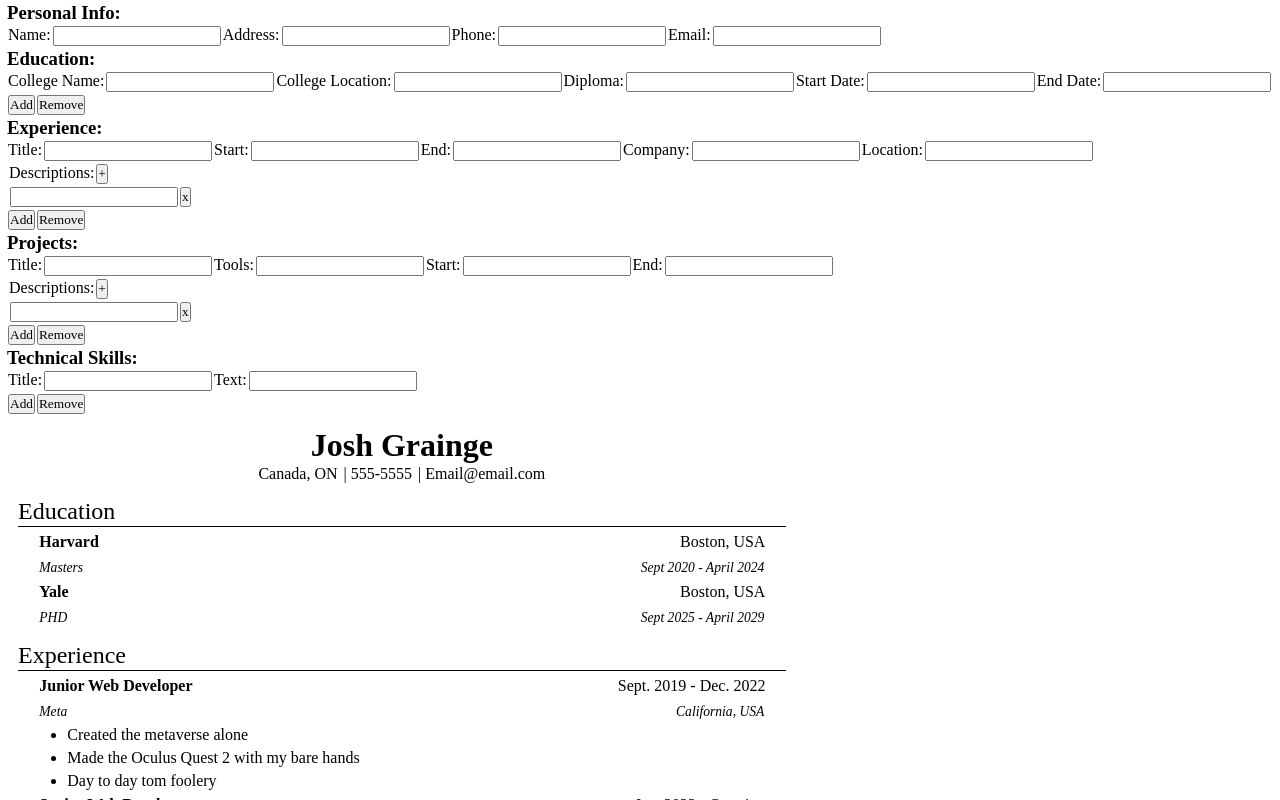
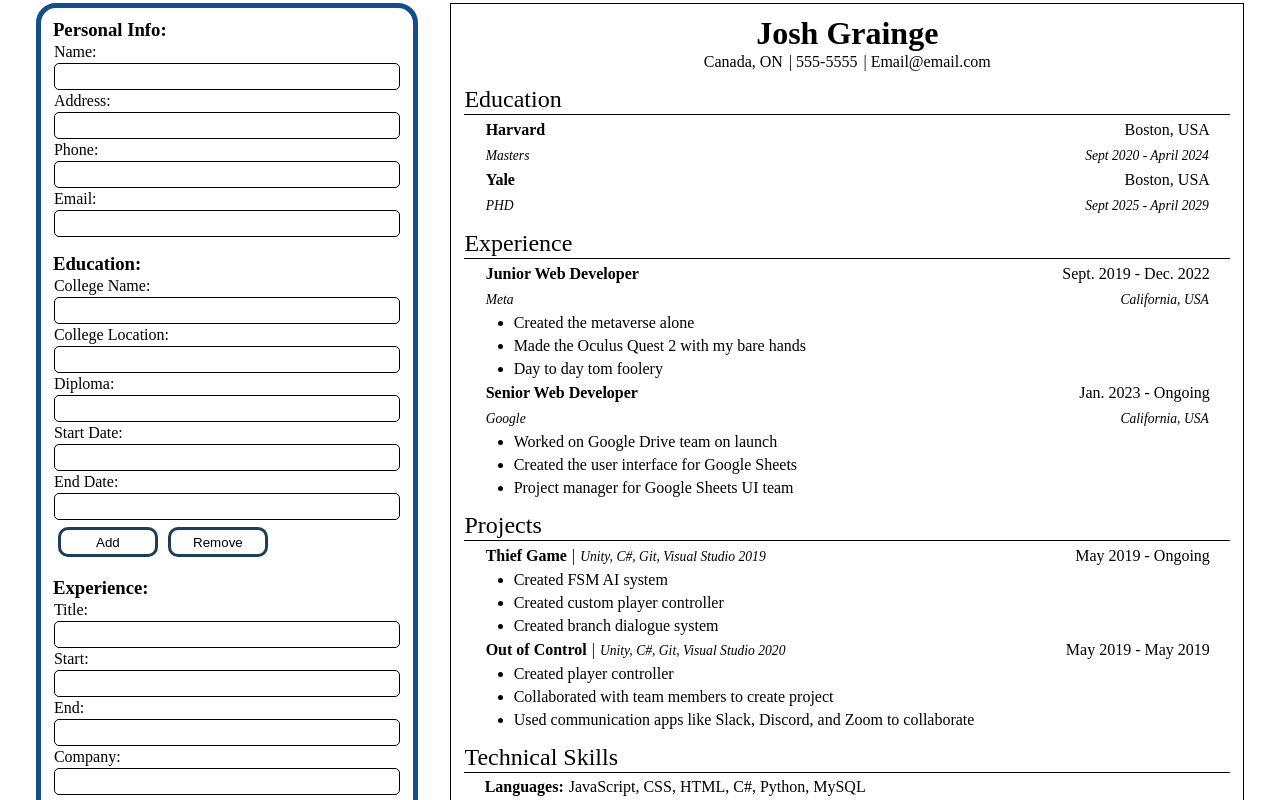
Before and after one commit to JoshGrainge/CV-Project, a React (Create React App) app: page / in a window 1280 px wide. Shown: the top 800 px of the page. Built offline with nearby package versions, Linux system fonts and the light colour scheme.

Commit message:
Added prototype styling to input section

```diff
--- a/src/App.css
+++ b/src/App.css
@@ -6,14 +6,57 @@
 
   box-sizing: border-box;
 
-  font-family: "Times New Roman", Times, serif;
+  --light-blue: #144c8c;
+  --pale-blue: #8ab9ee;
+  --dark-blue: #1f3c58;
+  --gray-blue: #627d9f;
+  --dark-gray: #1c242c;
+}
+
+button {
+  background-color: #ffffff00;
+  border: 3px solid var(--dark-blue);
+  border-radius: 10px;
+}
+
+button:hover {
+  background-color: #e5e5e5;
+  cursor: pointer;
+}
+
+button:active {
+  background-color: var(--pale-blue);
+}
+
+.circle-button {
+  background-color: red;
+  border-radius: 50%;
+  width: 25px;
+  height: 25px;
+  border: 2px solid black;
+}
+
+input {
+  padding: 5px;
+  border: 1px solid black;
+  border-radius: 5px;
+}
+
+.main-container {
+  display: flex;
+  justify-content: space-evenly;
 }
 
 .resume-container {
-  width: 210mm;
-  height: 297mm;
+  background-color: white;
+  min-width: 210mm;
+  min-height: 297mm;
+  max-width: 210mm;
+  max-height: 297mm;
 
   padding: 10px;
+
+  border: 1px solid black;
 }
 
 .header {
@@ -69,3 +112,36 @@
   font-weight: lighter;
   margin-top: 15px;
 }
+
+#input-section {
+  flex-grow: 1;
+  max-width: 30%;
+  padding: 10px;
+
+  border: 5px solid var(--light-blue);
+  border-radius: 20px;
+}
+
+.section-inputs {
+  margin-bottom: 15px;
+}
+
+.inputs-container {
+  display: flex;
+  flex-direction: column;
+}
+
+.description-container {
+  display: flex;
+  gap: 10px;
+}
+
+.description-container > input {
+  flex-grow: 1;
+}
+
+.add-remove-container > button {
+  width: 100px;
+  height: 30px;
+  margin: 5px;
+}
```
